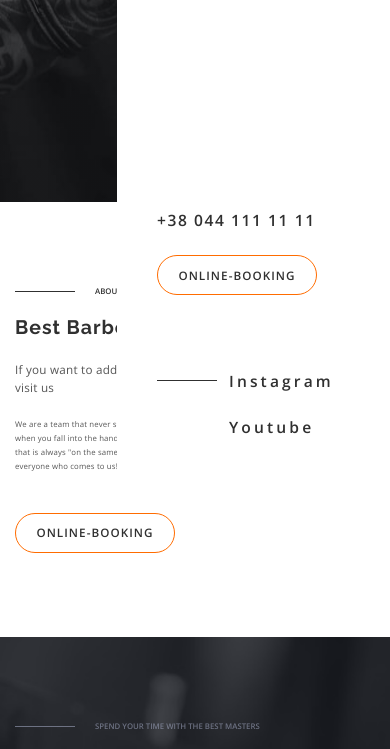
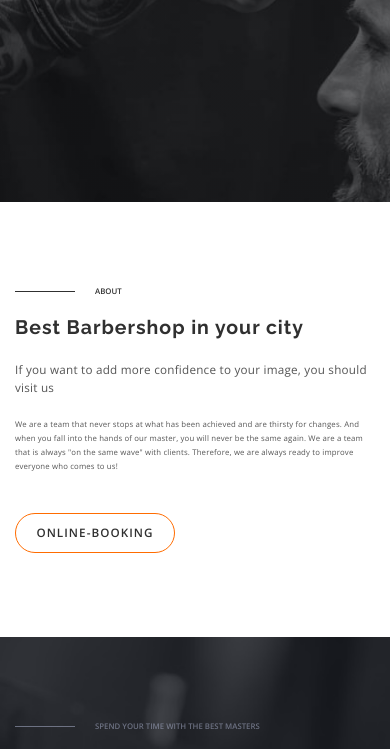
Before and after one commit to IrynaBondarenko7/barbershop, a plain HTML site: page index.html in a window 390 px wide. Shown: the part 357-1106 px from the top of the page. Drawn offline with nearby package versions, Linux system fonts and the light colour scheme.

Commit message:
added is-hidden

```diff
--- a/index.html
+++ b/index.html
@@ -63,7 +63,7 @@
                         <use href="./images/sprite.svg#icon-menu"></use>
                     </svg>
                 </button>
-                <div class="mobile-menu" data-menu>
+                <div class="mobile-menu is-hidden" data-menu>
                     <div class="container-menu">
                         <div class="mob-menu-top">
                             <button
```
